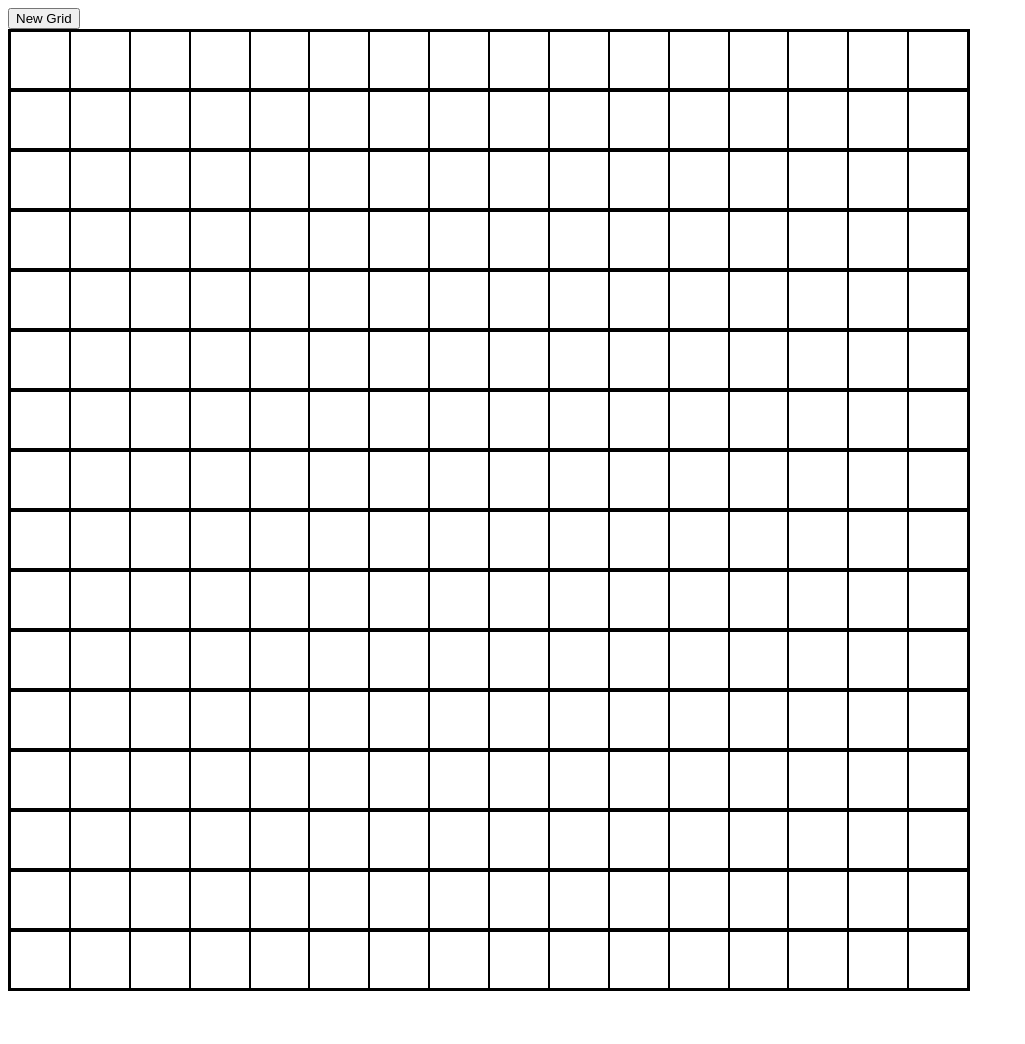
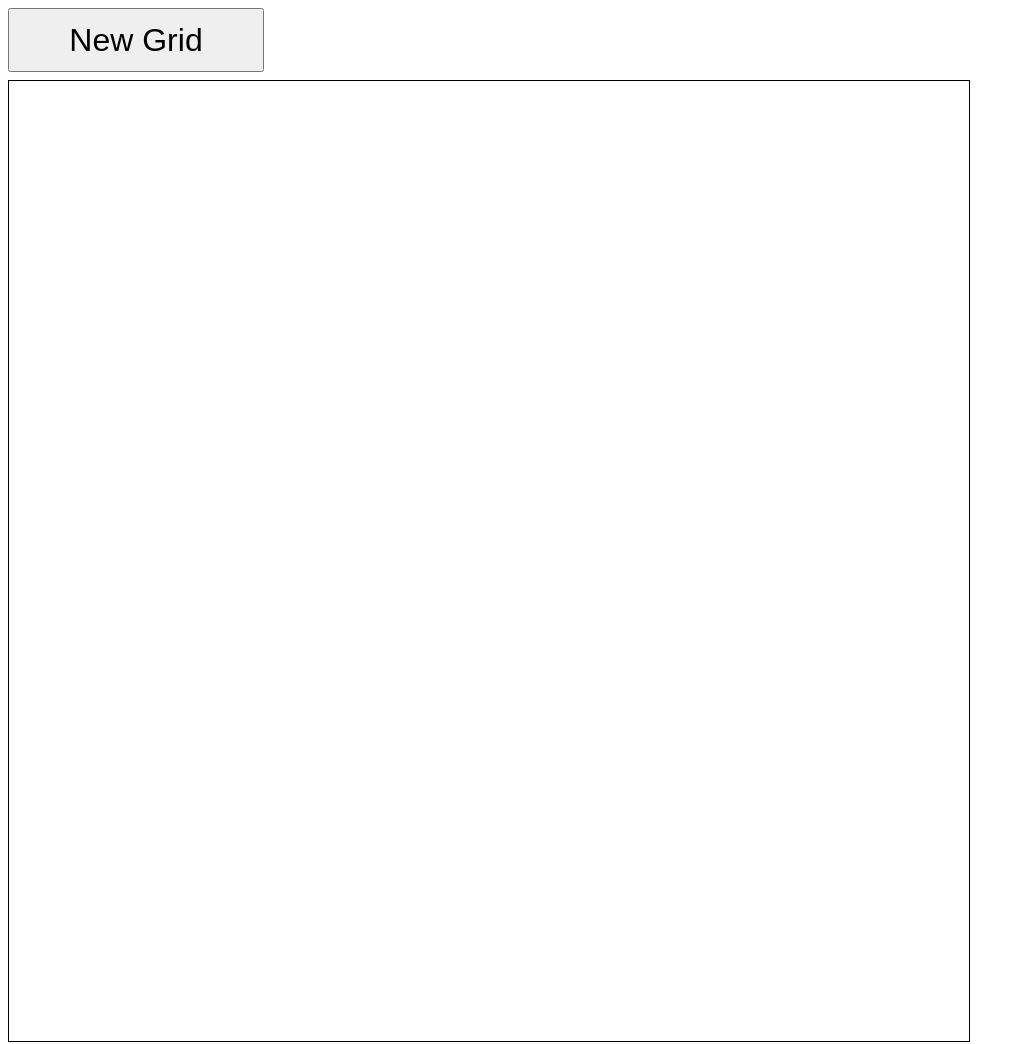
Before and after one commit to HasanMaaraj/Etch-A-Sketch, a plain HTML site: page index.html in a window 1280 px wide. Shown: the whole page, without its empty margins (0-1025 px from the left). Before the commit the page ends 999 px from the top, so only its background shows below. Drawn offline with Linux system fonts and the light colour scheme.

Commit message:
Edit the style
-Delete the border property in the row div class selector and add it to the container class selector
-Add new-grid id selector with font-size, margin-bottom, height and width properties

```diff
--- a/style.css
+++ b/style.css
@@ -4,15 +4,20 @@
     justify-content: space-between;
     display: flex;
     flex-direction: column;
+    border: 1px black solid;
 }
 
 .row {
     display: flex;
-    justify-content: baseline;
 }
 
 div {
-
-    border: 1px black solid;
     flex: 1;
 }
+
+#new-grid {
+    margin-bottom: 8px;
+    height: 64px;
+    width: 256px;
+    font-size: 32px;
+}
```
